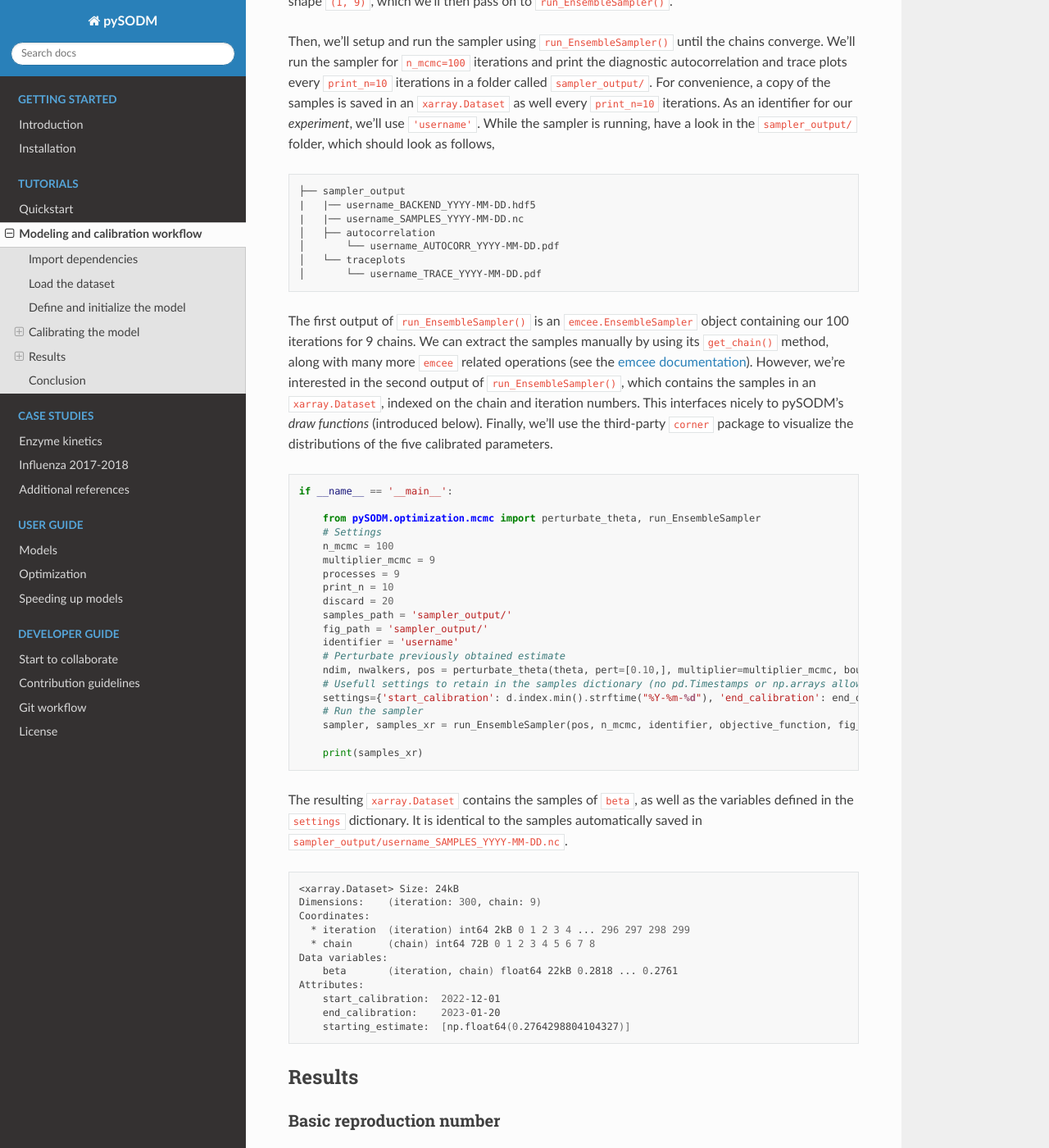
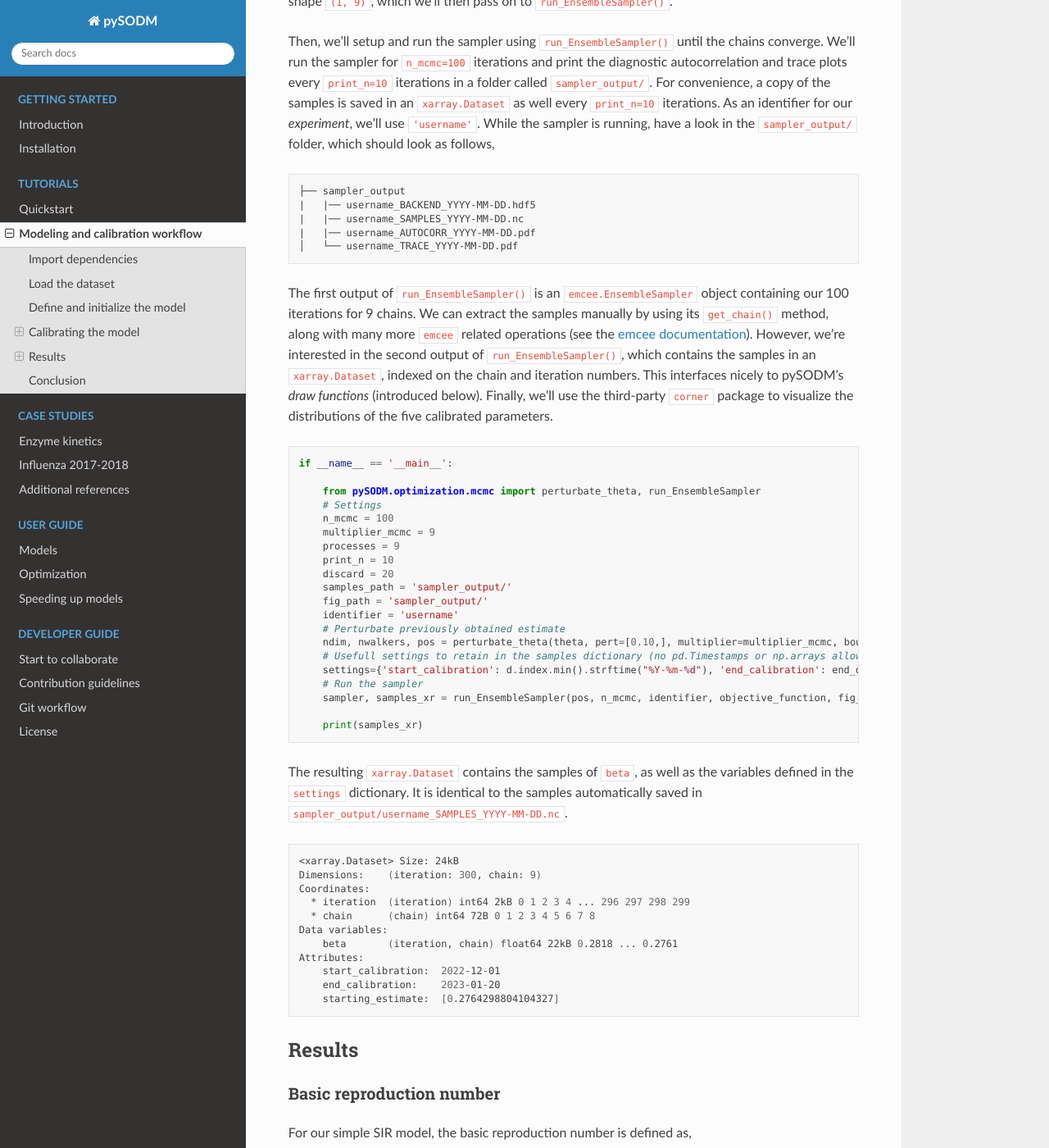
Before and after one commit to twallema/pySODM, a Sphinx documentation site: the page built from docs/workflow.md, in a window 1280 px wide and 1400 px high, scrolled down 9047 px. Shown: the whole window at 82% size. Built offline with Sphinx 7.4.7 and the Read the Docs theme 3.1.0, drawn with Linux system fonts in a browser that asks for light colours.

Commit message:
Traceplots + autocorrelation no longer in separate folders (#130)

````diff
--- a/docs/workflow.md
+++ b/docs/workflow.md
@@ -294,10 +294,8 @@ Then, we'll setup and run the sampler using `run_EnsembleSampler()` until the ch
 ├── sampler_output
 |   |── username_BACKEND_YYYY-MM-DD.hdf5
 |   |── username_SAMPLES_YYYY-MM-DD.nc
-│   ├── autocorrelation
-│       └── username_AUTOCORR_YYYY-MM-DD.pdf
-│   └── traceplots
-│       └── username_TRACE_YYYY-MM-DD.pdf
+|   |── username_AUTOCORR_YYYY-MM-DD.pdf
+│   └── username_TRACE_YYYY-MM-DD.pdf
 ```
 
 The first output of `run_EnsembleSampler()` is an `emcee.EnsembleSampler` object containing our 100 iterations for 9 chains. We can extract the samples manually by using its `get_chain()` method, along with many more `emcee` related operations (see the [emcee documentation](https://emcee.readthedocs.io/en/stable/user/sampler/)). However, we're interested in the second output of `run_EnsembleSampler()`, which contains the samples in an `xarray.Dataset`, indexed on the chain and iteration numbers. This interfaces nicely to pySODM's *draw functions* (introduced below). Finally, we'll use the third-party `corner` package to visualize the distributions of the five calibrated parameters.
@@ -338,7 +336,7 @@ Data variables:
 Attributes:
     start_calibration:  2022-12-01
     end_calibration:    2023-01-20
-    starting_estimate:  [np.float64(0.2764298804104327)]
+    starting_estimate:  [0.2764298804104327]
 ```
 
 ### Results
````
Also changed, not shown: 1 other file.
